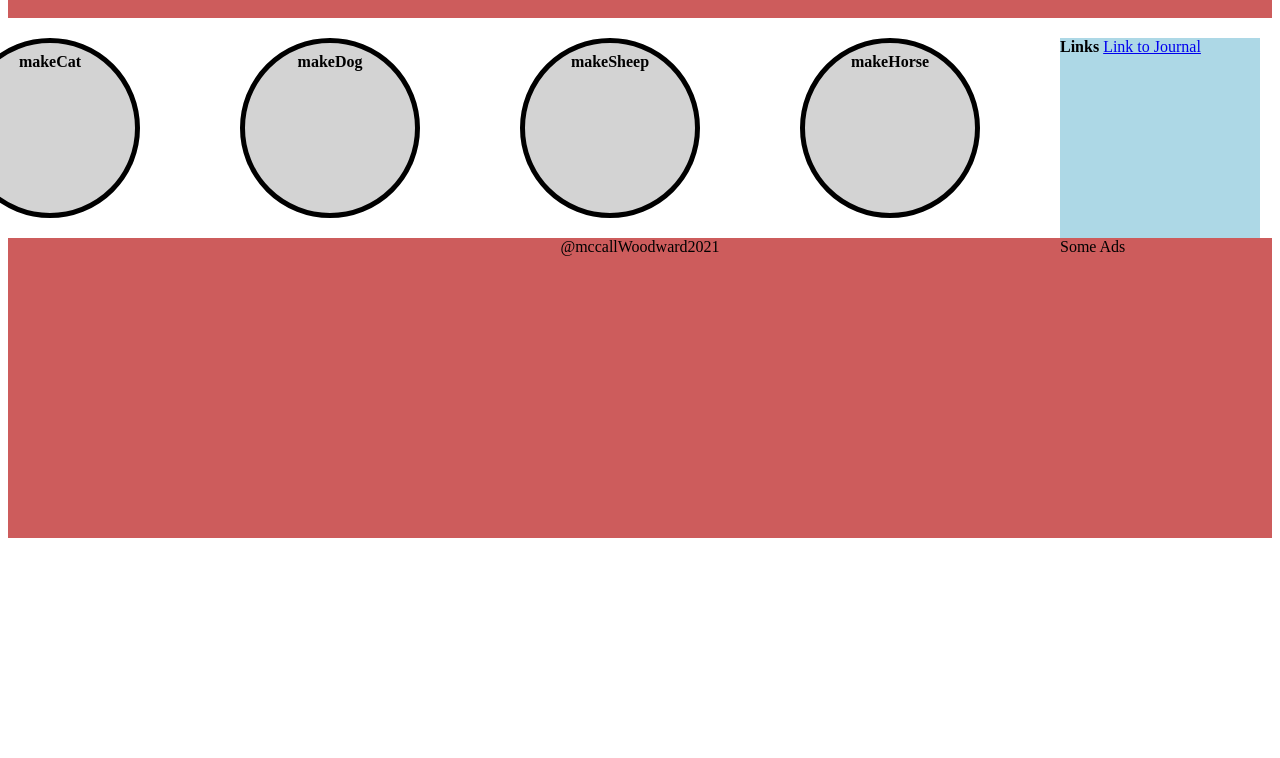
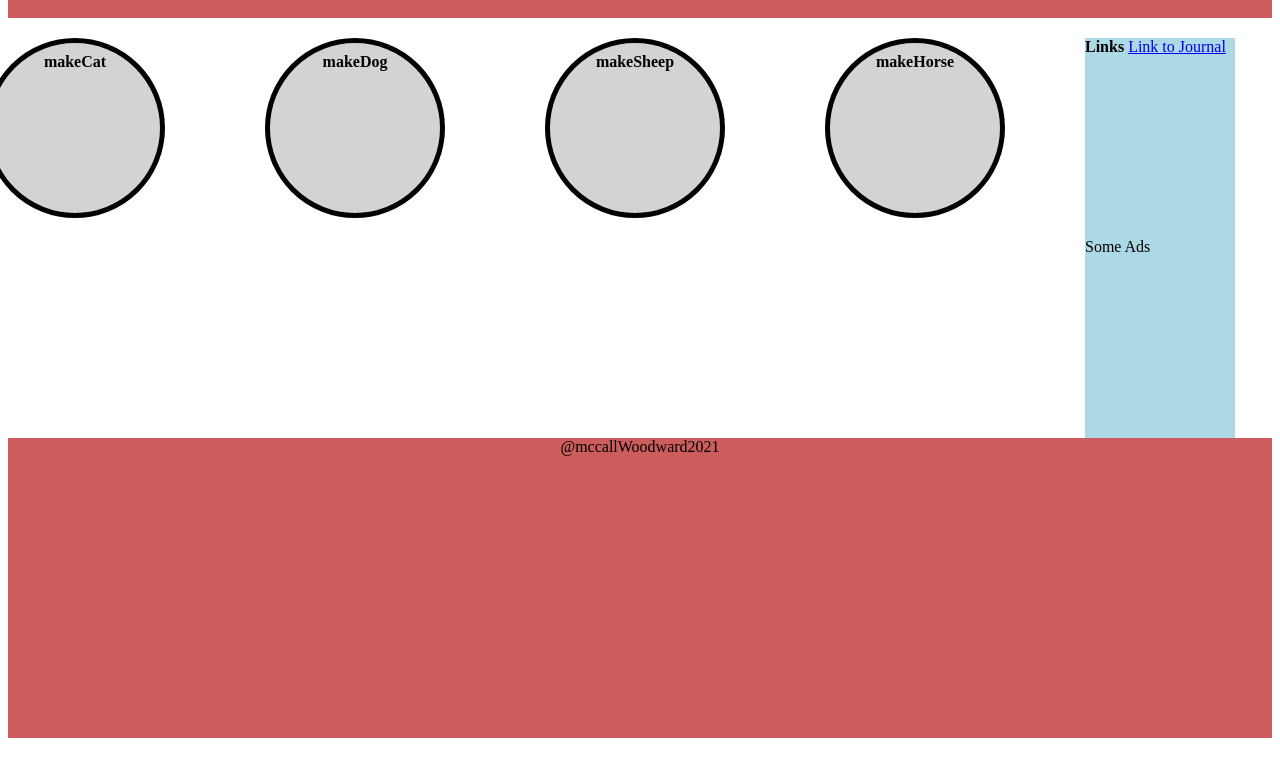
Before and after one commit to woodwardem/animalfarm, a plain HTML site: page index.html in a window 1280 px wide. Shown: the part 90-848 px from the top of the page. Before the commit the page ends 800 px from the top, so only its background shows below. Drawn offline with Linux system fonts and the light colour scheme.

Commit message:
animal farm

```diff
--- a/style.css
+++ b/style.css
@@ -87,12 +87,14 @@ div {
 }
   #aside {
    order: 3;
-   height: 100%;
-   width: 200px;
+   height: 200px;
+   width: 150px;
    background: lightblue;
 }
  #side2 {
-
+    height: 200px;
+    width: 150px;
+    background: lightblue;
  }
 
  #farm {
```
